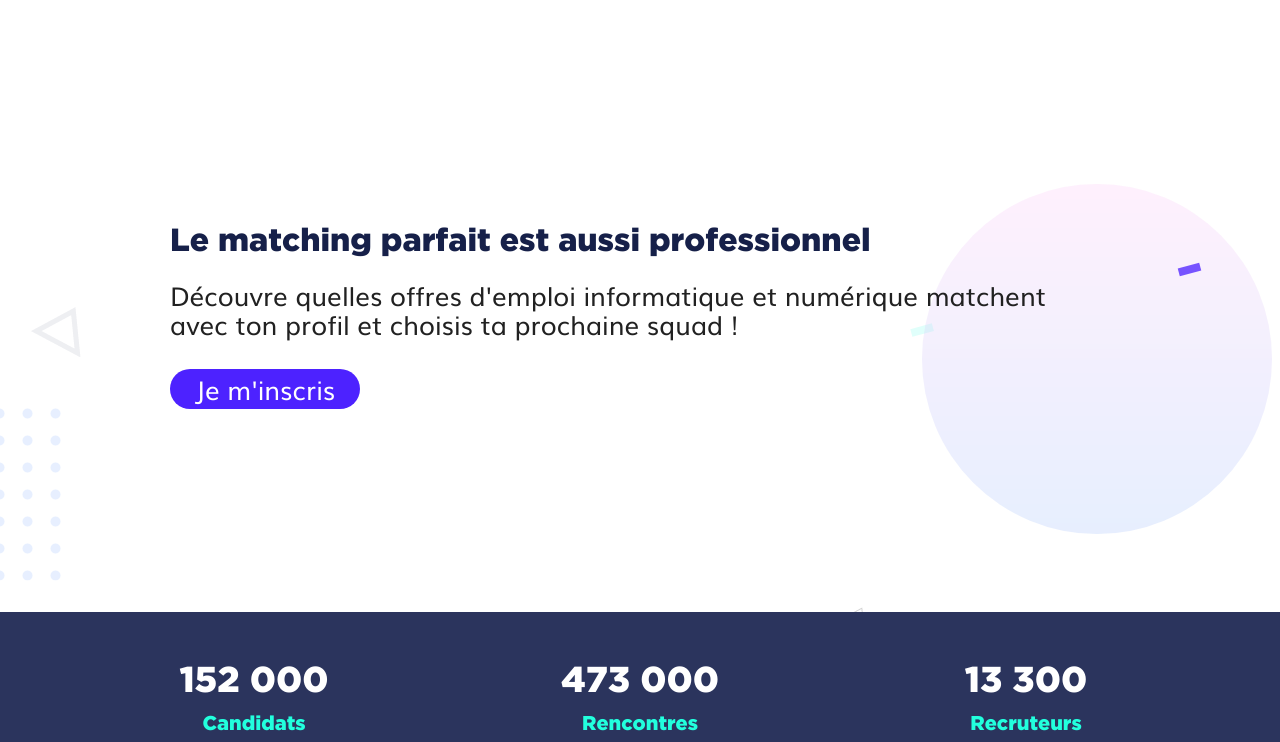
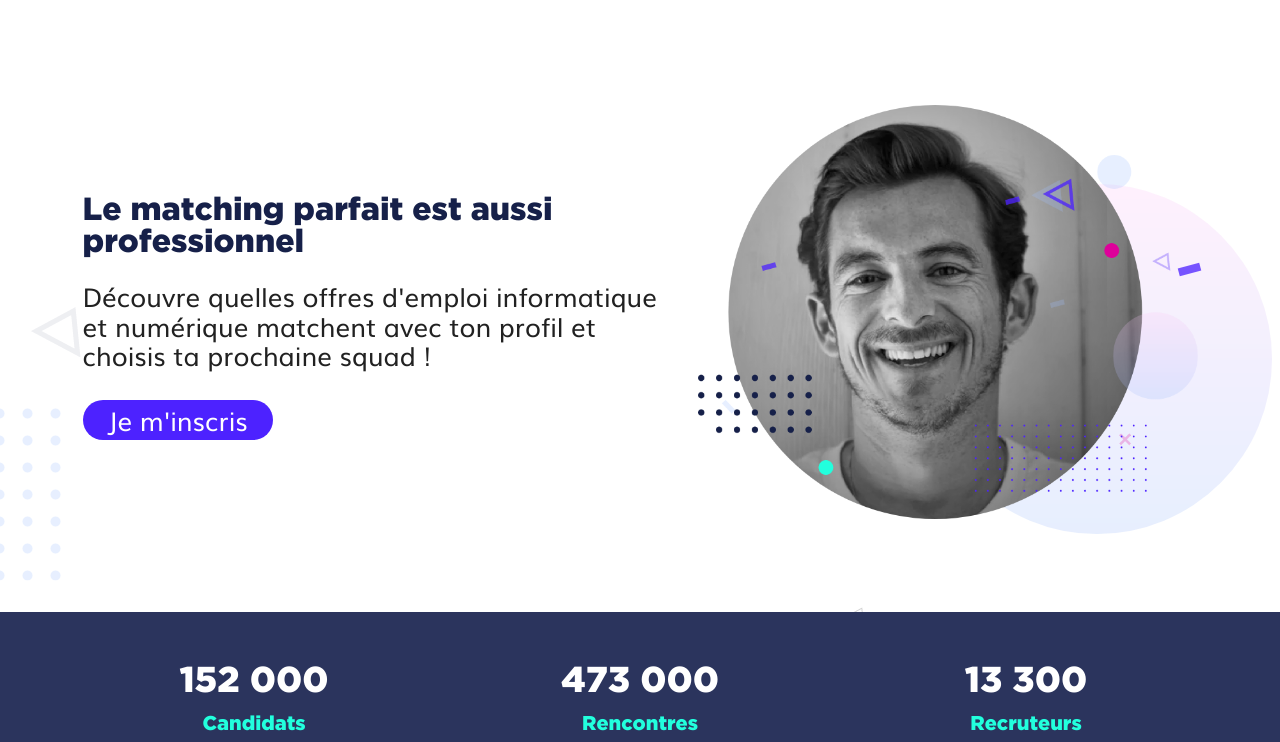
Before and after one commit to G-Adrien/Chooseyourboss, a website built with Parcel: page index.html in a window 1280 px wide. Shown: the part 58-800 px from the top of the page. Built offline with nearby package versions, Linux system fonts and the light colour scheme.

```diff
--- a/css/main.css
+++ b/css/main.css
@@ -214,6 +214,10 @@
 
 #articlePos{
   max-width: 720px;
+  padding: 0 15px;
+}
+#articleImg{
+  padding: 0 15px;
 }
 
 #realHeader{
@@ -221,12 +225,14 @@
   display: flex;
   align-items: center;
   justify-content: center;
-  padding: 0 15px;
 
 }
 
 #articleImg{
   display: none;
+}
+#articleImg img{
+  width: 500px;
 }
 
 
@@ -238,7 +244,7 @@
 
 #singIn{
 
-  display: none; /* ########################################################### A retirer en fin de projet */
+  /* display: none; ########################################################### A retirer en fin de projet */
   position: fixed;
   z-index: 2;
   bottom: 0%;
@@ -536,7 +542,6 @@
     position: absolute;
     left: 0;
   }
-
   nav ul{
     display: flex;
   }
@@ -544,7 +549,16 @@
     display: flex;
     justify-content: flex-end;
   }
-
+  #articleImg{
+    display: block;
+  }
+  #articlePos{
+    max-width: 585px;
+  }
+  #realHeader{
+    display: flex;
+    justify-content: center;
+  }
   #singIn{
     display: none;
   }
--- a/index.html
+++ b/index.html
@@ -58,7 +58,7 @@
       </article>
       <div id="articleImg">
         <figure>
-          <img src="#" alt="">
+          <img src="img/man.png" alt="Photo d'homme souriant">
         </figure>
       </div>
   </div>
```
Also changed, not shown: doc/functionalTree.png (added).
